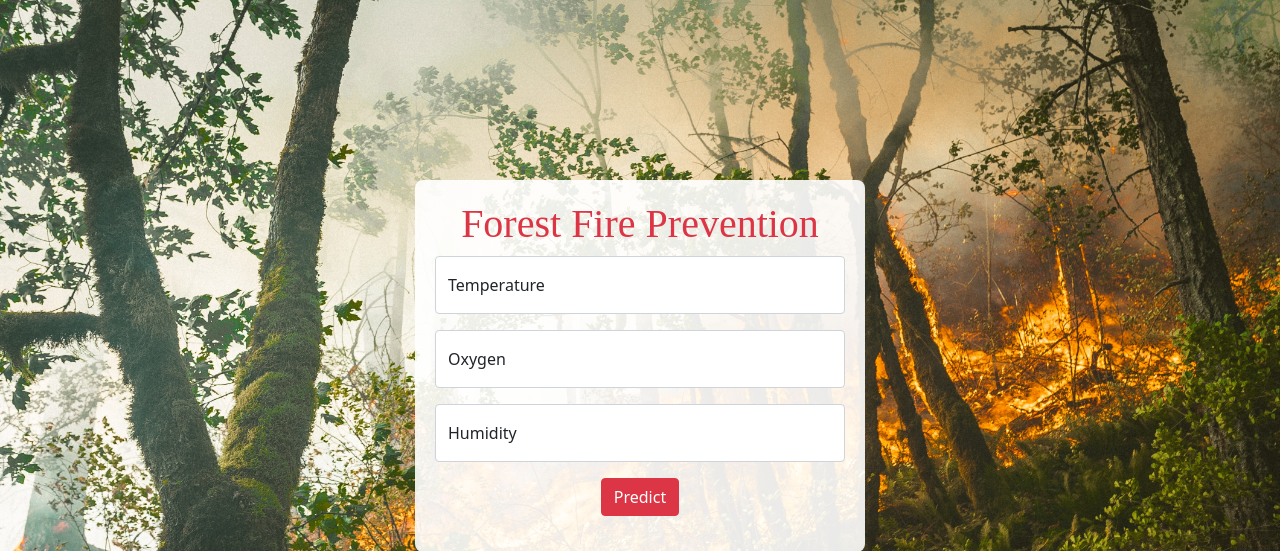
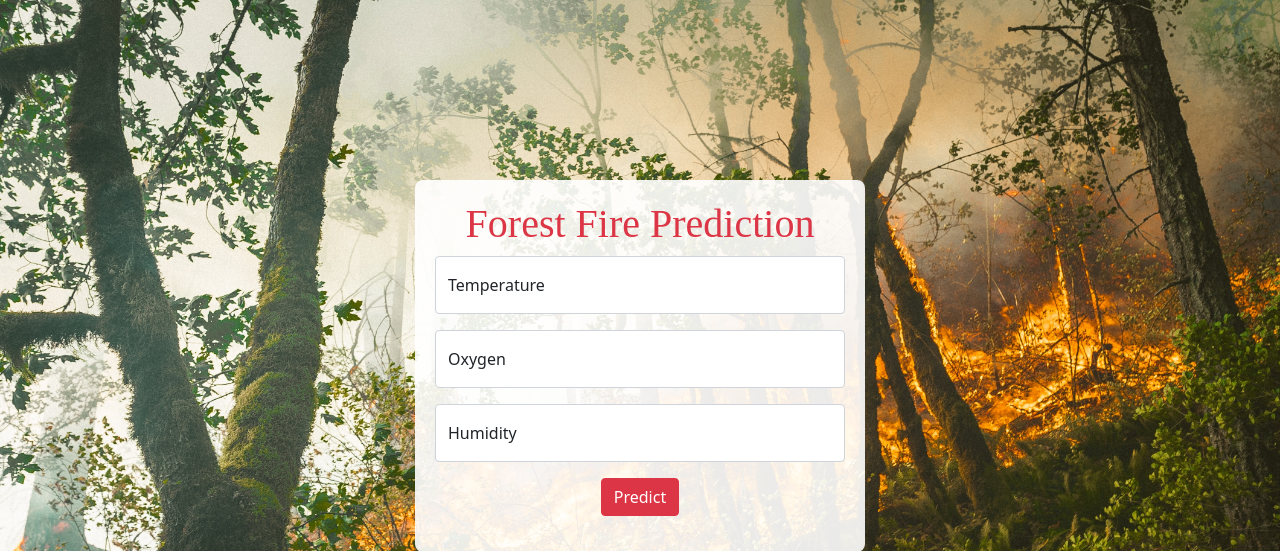
Before and after one commit to akash22-03/Forest-Fire-Prediction, a Flask app: page / in a window 1280 px wide. Shown: the top 551 px of the page. Run offline with Flask 2, Linux system fonts and the light colour scheme.

Commit message:
Template for Flask

```diff
--- a/templates/ForestFire.html
+++ b/templates/ForestFire.html
@@ -16,7 +16,7 @@
   </head>
   <body>
     <form class="container" action='/predict' method="POST">
-      <h1>Forest Fire Prevention</h1>
+      <h1>Forest Fire Prediction</h1>
       <div class="form-floating mb-3">
         <input type="number" class="form-control" id="floatingTemp" name = "Temp" placeholder="Temperature">
         <label for="floatingTemp">Temperature</label>
```
